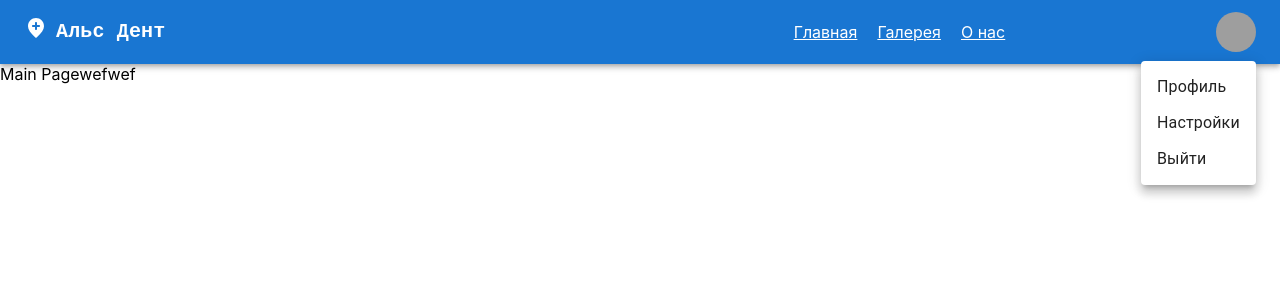
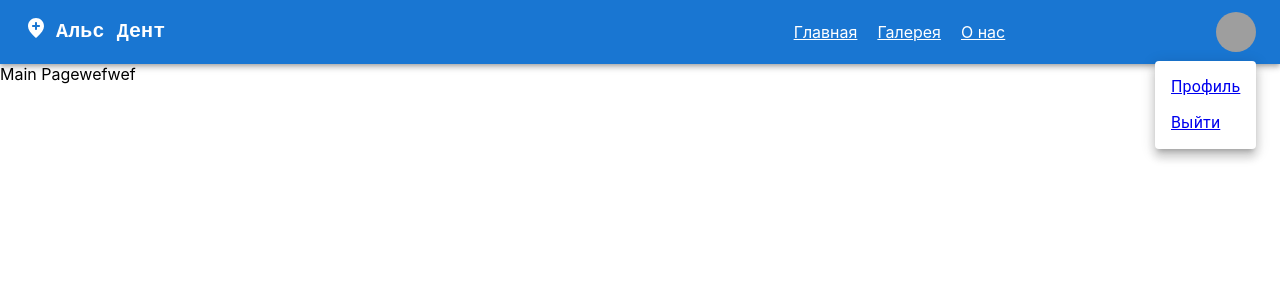
Before and after one commit to mars444/Lili_Archive, a React (Create React App) app: page /#/ in a window 1280 px wide. Both pictures are taken after a click on the button "Open settings". Shown: the top 300 px of the page. Built offline with nearby package versions, Linux system fonts and the light colour scheme; grey boxes are pictures that could not be loaded.

Commit message:
add pages auth and profile

```diff
--- a/src/App.js
+++ b/src/App.js
@@ -8,6 +8,8 @@ import MainPage from "./pages/MainPage";
 import aboutPage from "./pages/AboutPage";
 import Page3 from "./pages/Page3";
 import Header from "./components/Header/Header";
+import Profile from "./pages/Profile";
+import AuthPage from "./pages/AuthPage";
 
 
 function App() {
@@ -26,6 +28,14 @@ function App() {
         {
             path: "/about",
             Component: Page3,
+        },
+        {
+            path: "/profile",
+            Component: Profile,
+        },
+        {
+            path: "/auth",
+            Component: AuthPage,
         },
 
     ];
--- a/src/components/Header/UserBlock/UserBlock.js
+++ b/src/components/Header/UserBlock/UserBlock.js
@@ -6,8 +6,13 @@ import Menu from "@mui/material/Menu";
 import MenuItem from "@mui/material/MenuItem";
 import Typography from "@mui/material/Typography";
 import Box from "@mui/material/Box";
+import {Link} from "react-router-dom";
 
-const settings = ['Профиль', 'Настройки', 'Выйти'];
+
+const settings = [
+    {url:'/profile', title: 'Профиль'},
+    {url:'/auth', title: 'Выйти'},
+];
 
 const UserBlock = () => {
 
@@ -47,8 +52,13 @@ const UserBlock = () => {
                     onClose={handleCloseUserMenu}
                 >
                     {settings.map((setting) => (
-                        <MenuItem key={setting} onClick={handleCloseUserMenu}>
-                            <Typography textAlign="center">{setting}</Typography>
+                        <MenuItem key={setting.title} onClick={handleCloseUserMenu}>
+
+
+                            <Link to={setting.url}>
+                                <Typography textAlign="center"> {setting.title} </Typography>
+
+                            </Link>
                         </MenuItem>
                     ))}
                 </Menu>
--- /dev/null
+++ b/src/pages/AuthPage.js
@@ -0,0 +1,11 @@
+import React from 'react';
+
+const AuthPage = () => {
+    return (
+        <div>
+            Авторизация
+        </div>
+    );
+};
+
+export default AuthPage;
--- /dev/null
+++ b/src/pages/Profile.js
@@ -0,0 +1,11 @@
+import React from 'react';
+
+const Profile = () => {
+    return (
+        <div>
+            Профиль
+        </div>
+    );
+};
+
+export default Profile;
```
